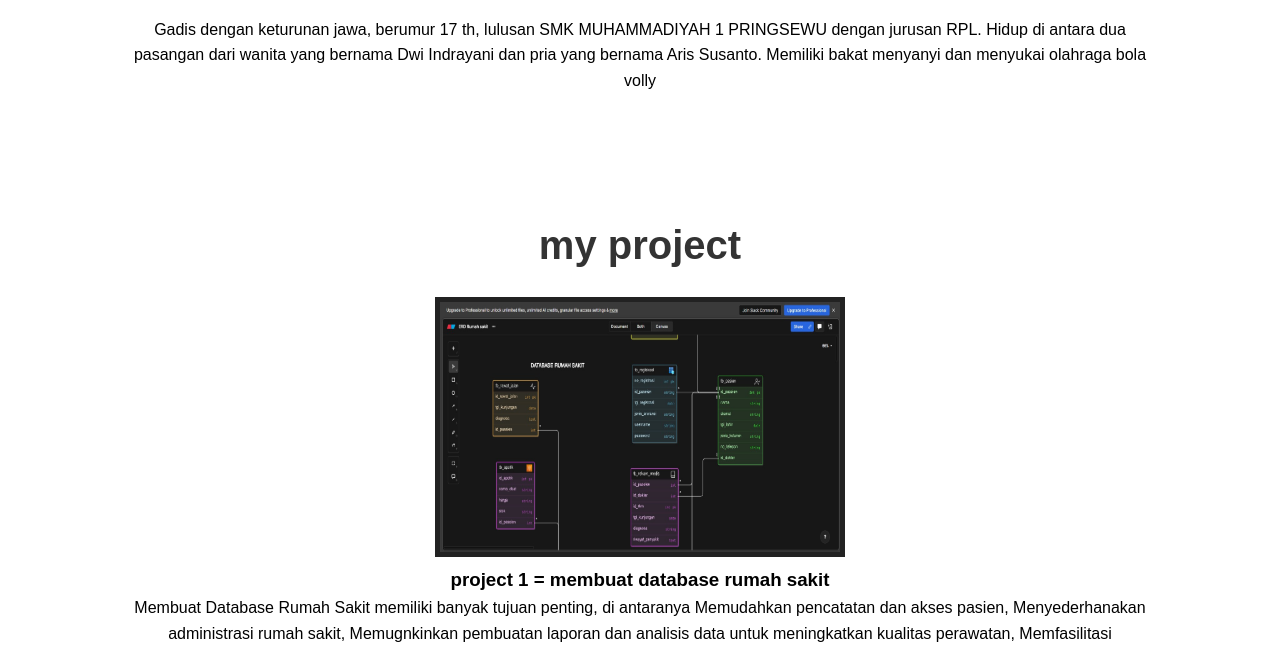
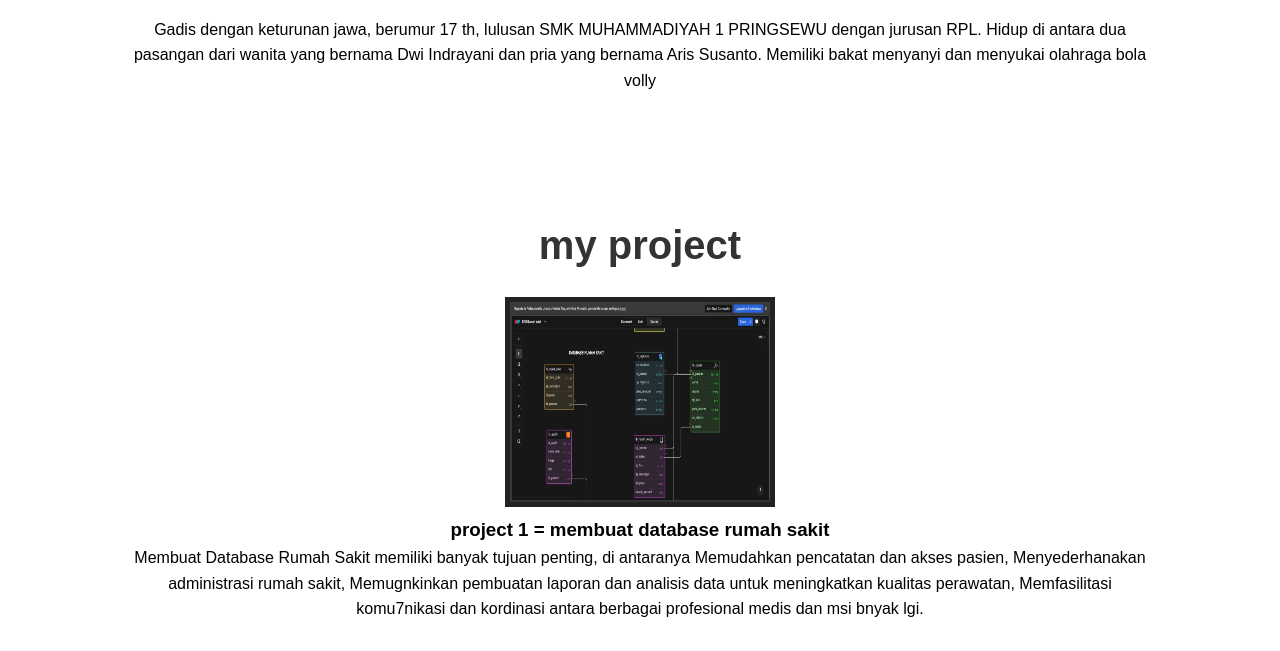
Before and after one commit to GlobalKomputer/portofolio-lutvi, a plain HTML site: page index.html in a window 1280 px wide. Shown: the part 578-1229 px from the top of the page. Drawn offline with Linux system fonts and the light colour scheme.

Commit message:
Update style.css

```diff
--- a/style.css
+++ b/style.css
@@ -90,7 +90,7 @@ footer{
 }
 
 .project img{
-    width: 400px;
-    height: 250px;
+    width: 260px;
+    height: 200px;
     border: 5px solid #222;
 }
```
